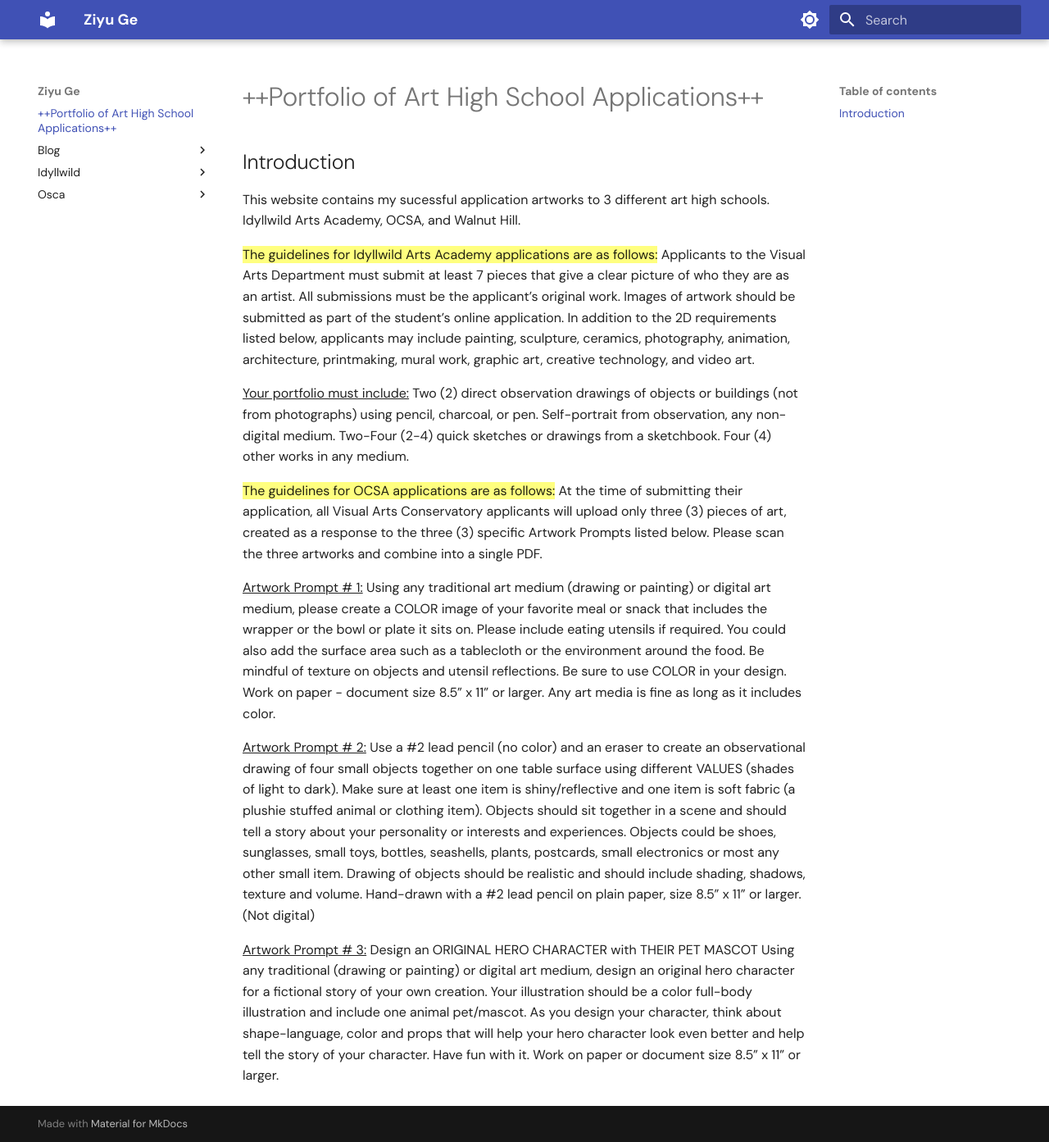
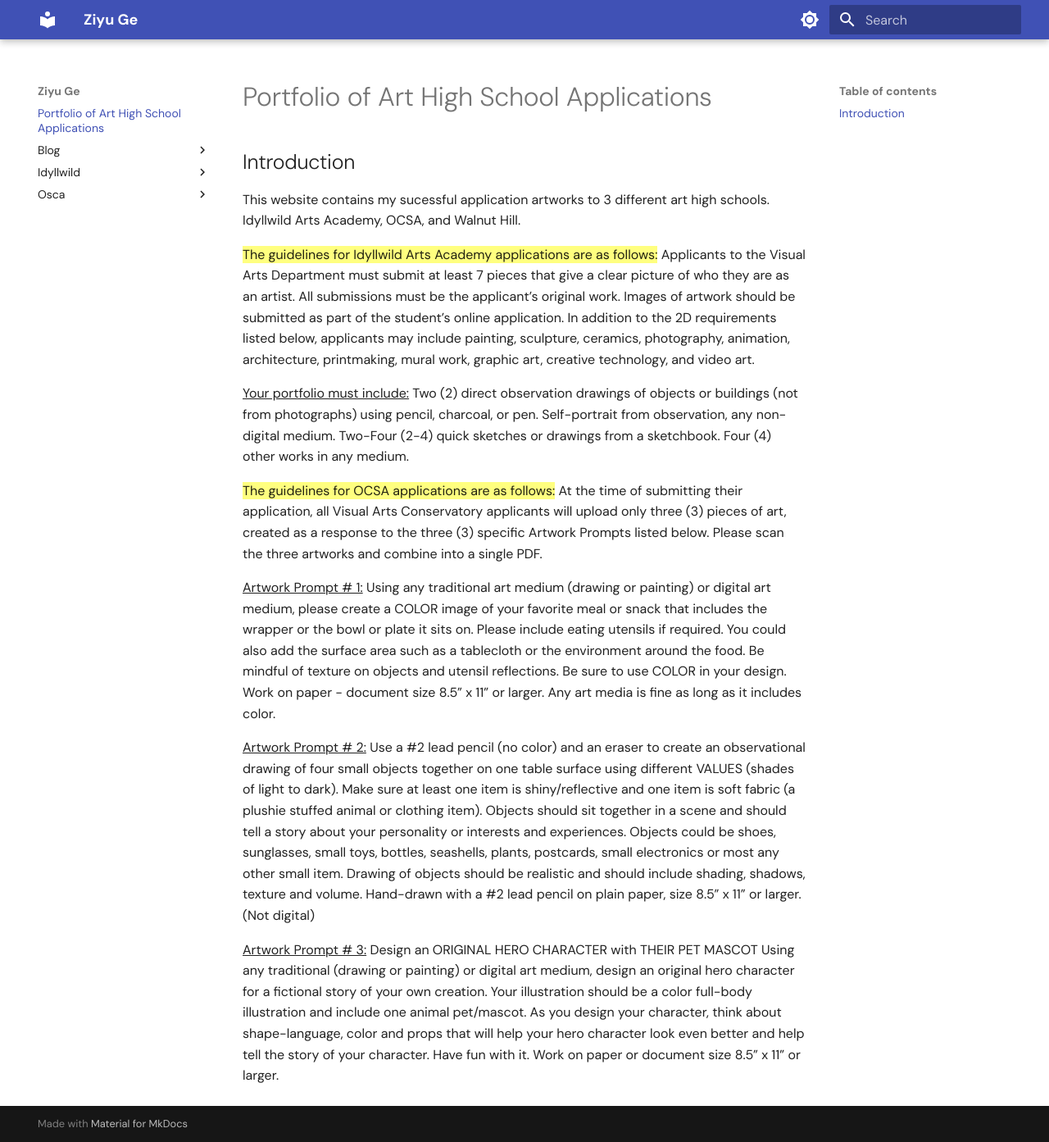
Before and after one commit to ziyuge27/ziyuge-website, an MkDocs documentation site: the page built from docs/index.md, in a window 1280 px wide and 1393 px high. Shown: the whole window at 82% size. Built offline with MkDocs 1.6.1 and Material for MkDocs 9.7.7, drawn with Linux system fonts in a browser that asks for light colours.

Commit message:
FINAL INTRO 1

```diff
--- a/docs/index.md
+++ b/docs/index.md
@@ -1,4 +1,4 @@
-# ++Portfolio of Art High School Applications++
+# Portfolio of Art High School Applications
 
 ## Introduction
 
```
